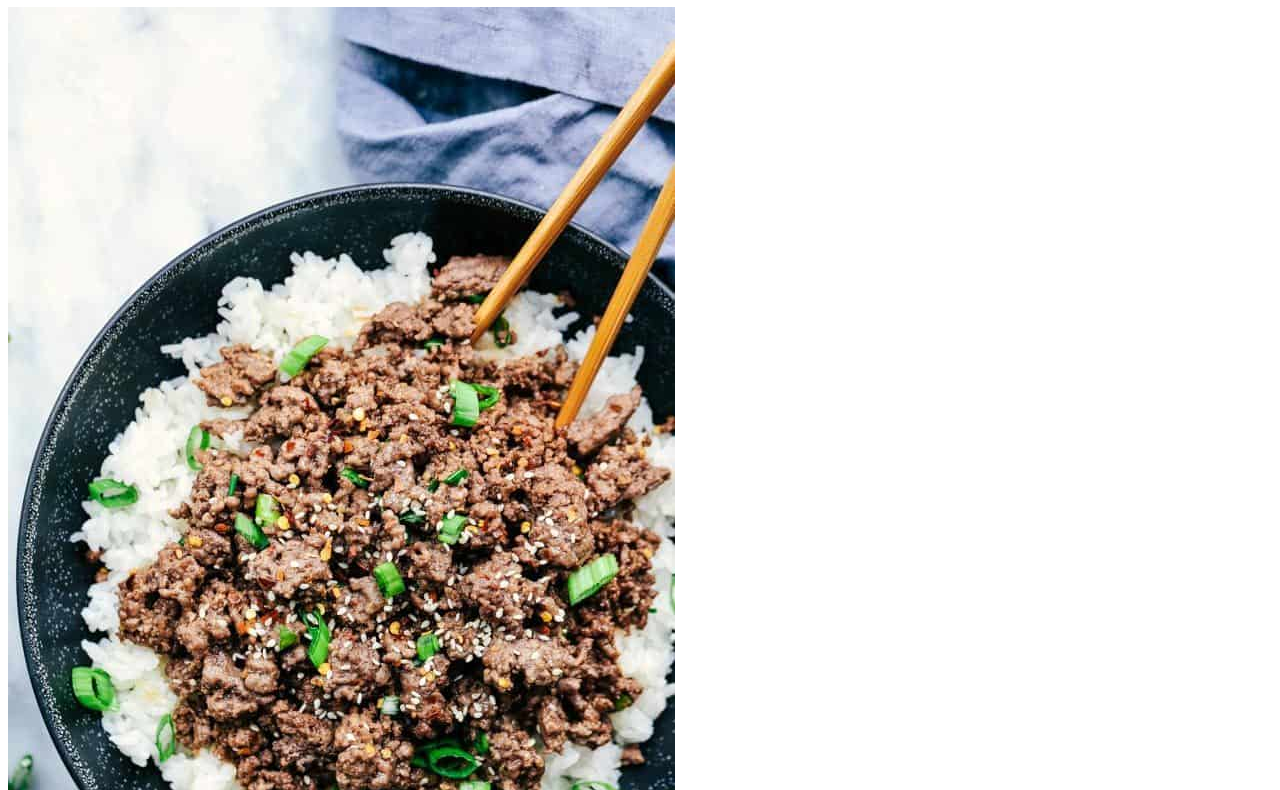
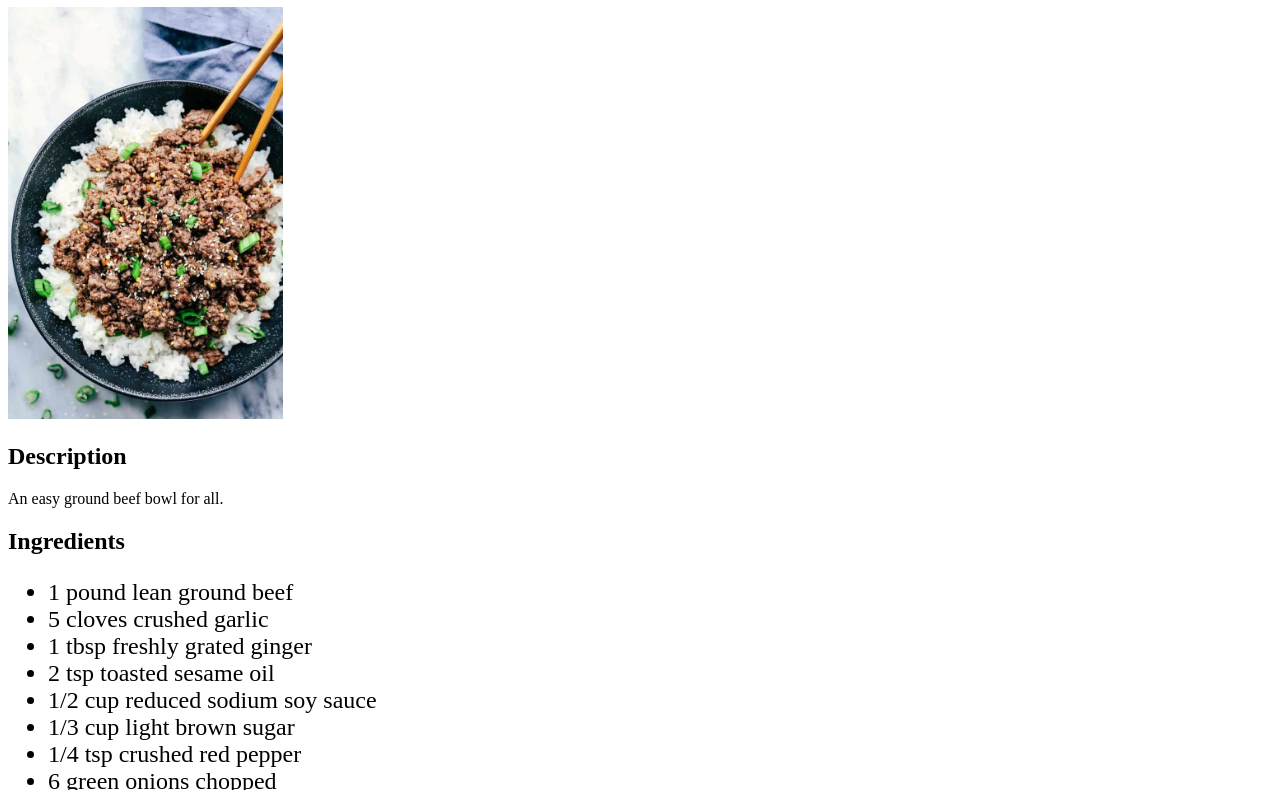
Before and after one commit to AntonioPietrok/odin-recipes, a plain HTML site: page recipes/bowl.html in a window 1280 px wide. Shown: the part 73-863 px from the top of the page. Drawn offline with Linux system fonts and the light colour scheme.

Commit message:
Link CSS sheet to Recipes, Add image constraints

```diff
--- a/recipes/bowl.html
+++ b/recipes/bowl.html
@@ -3,6 +3,7 @@
     <head>
         <meta charset="utf-8">
         <title>Korean Ground Beef Bowl</title>
+        <link rel="stylesheet" href="../style.css">
     </head>
 
     <body>
--- a/style.css
+++ b/style.css
@@ -27,3 +27,8 @@ ul {
     width: 300px;
     background-color: #0000ff;
 }
+
+img {
+    height: auto;
+    width: 275px;
+}
```
Also changed, not shown: recipes/lasagna.html (+1 -0 lines), recipes/waffles.html (+1 -0 lines).
